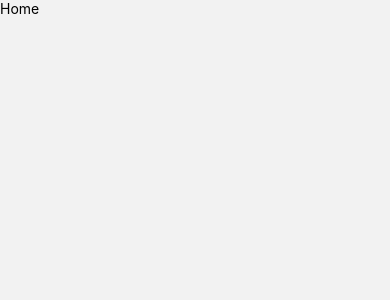
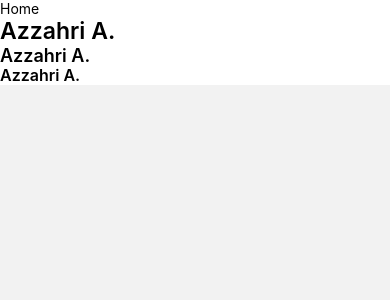
Before and after one commit to noufalkv/donationApp, a React Native app: screen / in a window 390 px wide. Shown: the top 300 px of the page. Built offline with nearby package versions, Linux system fonts and the light colour scheme.

Commit message:
Header component

```diff
--- /dev/null
+++ b/components/Header/Header.js
@@ -0,0 +1,34 @@
+import React from 'react';
+import {View, Text} from 'react-native';
+import PropTypes from 'prop-types';
+import style from './style';
+const Header = props => {
+  const styleToApply = () => {
+    switch (props.type) {
+      case 1:
+        return style.title1;
+      case 2:
+        return style.title2;
+      case 3:
+        return style.title3;
+    }
+  };
+  return (
+    <View>
+      <Text style={styleToApply()}>{props.title}</Text>
+    </View>
+  );
+};
+
+//accidentally types default in the video, but should actually be defaultProps
+Header.defaultProps = {
+  title: '',
+  type: 1,
+};
+
+Header.propTypes = {
+  title: PropTypes.string,
+  type: PropTypes.number,
+};
+
+export default Header;
--- /dev/null
+++ b/components/Header/style.js
@@ -0,0 +1,25 @@
+import {StyleSheet} from 'react-native';
+import {scaleFontSize} from '../../assets/styles/scaling';
+
+const style = StyleSheet.create({
+  title1: {
+    fontFamily: 'Inter',
+    fontSize: scaleFontSize(24),
+    lineHeight: scaleFontSize(29),
+    fontWeight: '600',
+  },
+  title2: {
+    fontFamily: 'Inter',
+    fontSize: scaleFontSize(18),
+    lineHeight: scaleFontSize(22),
+    fontWeight: '600',
+  },
+  title3: {
+    fontFamily: 'Inter',
+    fontSize: scaleFontSize(16),
+    lineHeight: scaleFontSize(19),
+    fontWeight: '600',
+  },
+});
+
+export default style;
--- a/package.json
+++ b/package.json
@@ -13,6 +13,7 @@
     "@react-native-masked-view/masked-view": "^0.3.2",
     "@react-navigation/native": "^7.0.14",
     "@react-navigation/stack": "^7.1.1",
+    "prop-types": "^15.8.1",
     "react": "18.3.1",
     "react-native": "0.77.0",
     "react-native-device-info": "^14.0.4",
--- a/screens/Home/Home.js
+++ b/screens/Home/Home.js
@@ -1,12 +1,17 @@
 import {SafeAreaView, View} from 'react-native';
 import {Text} from 'react-native-gesture-handler';
+import globalStyle from '../../assets/styles/globalStyle';
+import Header from '../../components/Header/Header';
 
 const Home = () => {
   return (
-    <SafeAreaView>
+    <SafeAreaView style={[globalStyle.backgroundWhite, globalStyle.flex1]}>
       <View>
         <Text>Home</Text>
       </View>
+      <Header title={'Azzahri A.'} type={1} />
+      <Header title={'Azzahri A.'} type={2} />
+      <Header title={'Azzahri A.'} type={3} />
     </SafeAreaView>
   );
 };
```
Also changed, not shown: 3 other files (tests, documents, lock files or other folders).
